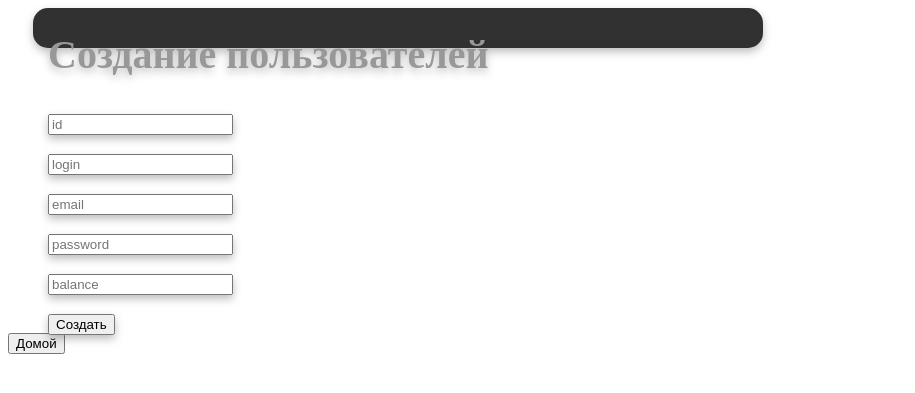
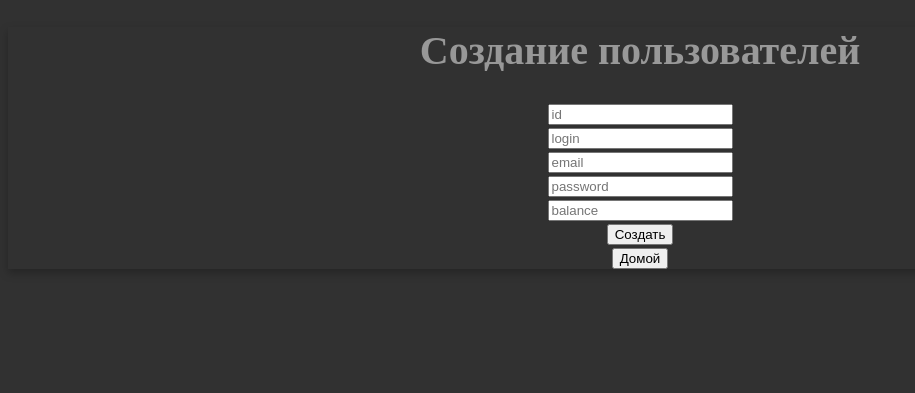
Before and after one commit to Alast0rRL/Web, a Flask app: page /create-users in a window 1280 px wide. Shown: the top 393 px of the page, without its empty margins (0-915 px from the left). Run offline with Flask 3, Linux system fonts and the light colour scheme.

Commit message:
add  creat user

```diff
--- a/static/css/reg.css
+++ b/static/css/reg.css
@@ -1,17 +1,15 @@
 .title{
     font-family: 'Gang of Three[RUS by Daymarius]';
     background-color: #313131;
+    text-align:center;
     color: #989898;
-    padding: 0px 15px;
+    font-size: 20px;
+    filter: drop-shadow(0px 4px 4px rgba(0, 0, 0, 0.25));
     border: none;
-    text-align: left;
-    font-size: 20px;
-    cursor: pointer;
-    border-radius: 15px;
-    margin-left: 25px;
-    width: 700px;
-    filter: drop-shadow(0px 4px 4px rgba(0, 0, 0, 0.25));
-    display: inline-block; /* или inline */
-    height: 40px;
-    line-height: 40px
 }
+body{
+    background-color: #313131;
+}
+.list{
+
+}
--- a/templates/create-users.html
+++ b/templates/create-users.html
@@ -8,19 +8,20 @@
 </head>
 <body>
     <div class="title"><p><h1>Создание пользователей</h1></p>
-        <div>
+        <div class="list" >
             <form method="POST" action="/create-users">
             <input type="text" name="id" placeholder="id"><br>
             <input type="text" name="login" placeholder="login"><br>
             <input type="text" name="email" placeholder="email"><br>
             <input type="text" name="password" placeholder="password"><br>
             <input type="text" name="balance" placeholder="balance"><br>
-            <input type="submit" class="button" value="Создать" action="/create-users">
         </div>
+        <input type="submit" class="button" value="Создать" action="/create-users">
+            </form>
+        <form action="/" method="post">
+            <button>Домой</button>
+        </form>
     </div>
-</form>
-<form action="/" method="post">
-    <button>Домой</button>
-</form>
+
 </body>
 </html>
```
